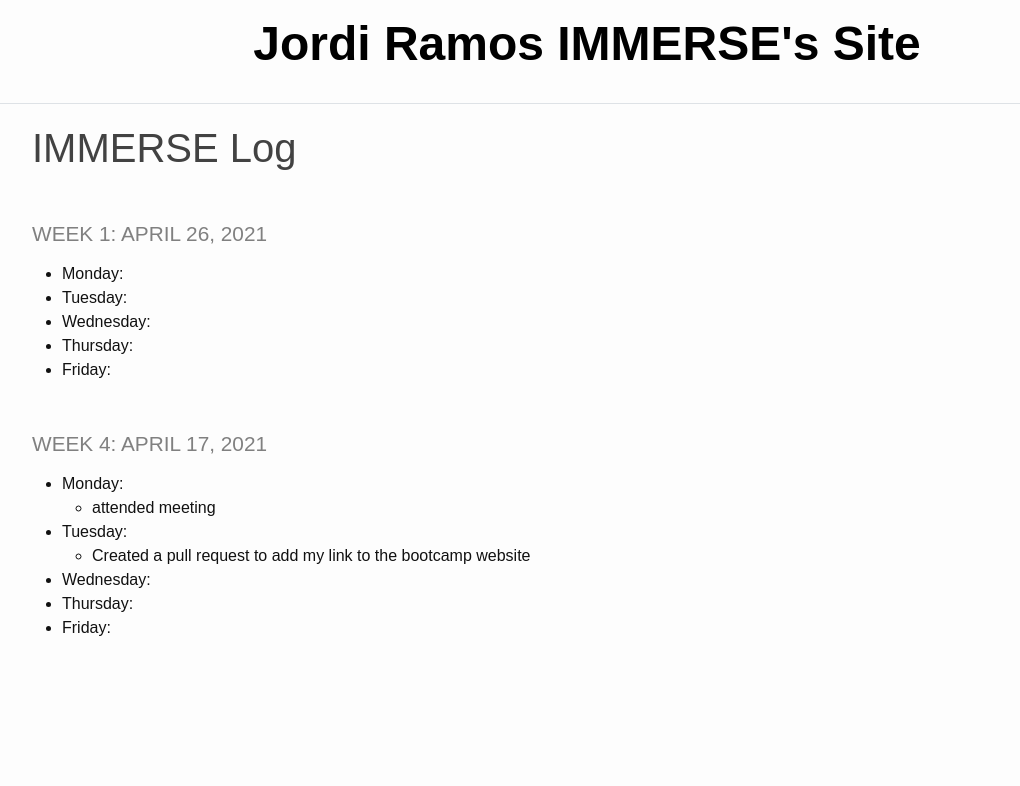
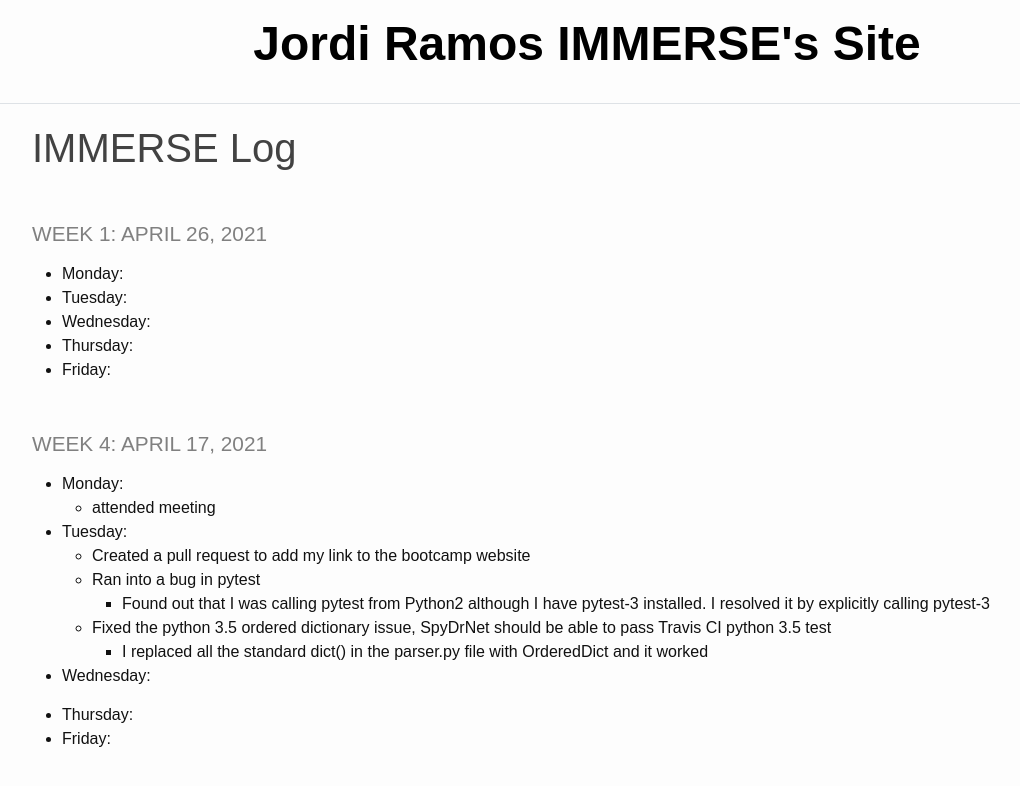
Before and after one commit to jordi1215/jordi1215.github.io, a Jekyll site: the page built from _pages/log.md, in a window 1280 px wide. Shown: the top 786 px of the page, without its empty margins (53-1073 px from the left). Built offline with Jekyll 4.4.1, drawn with Linux system fonts in a browser that asks for light colours.

Commit message:
added my tuesday log for real

```diff
--- a/_pages/log.md
+++ b/_pages/log.md
@@ -17,6 +17,12 @@ title: IMMERSE Log
     * attended meeting
 * **Tuesday**:
     * Created a pull request to add my link to the bootcamp website
+    * Ran into a bug in pytest
+        * Found out that I was calling pytest from Python2 although I have pytest-3 installed. I resolved it by explicitly calling pytest-3
+    * Fixed the python 3.5 ordered dictionary issue, SpyDrNet should be able to pass Travis CI python 3.5 test
+        * I replaced all the standard dict() in the parser.py file with OrderedDict and it worked
+
 * **Wednesday**:
+
 * **Thursday**:
 * **Friday**:
```
